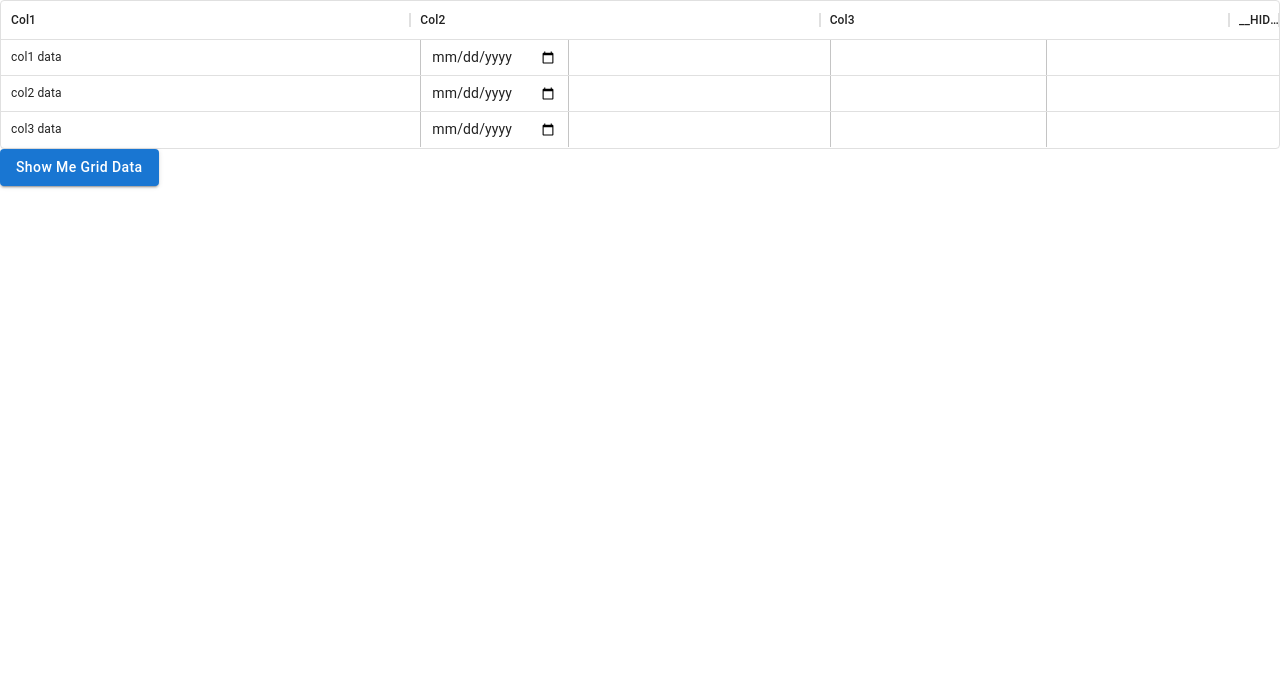
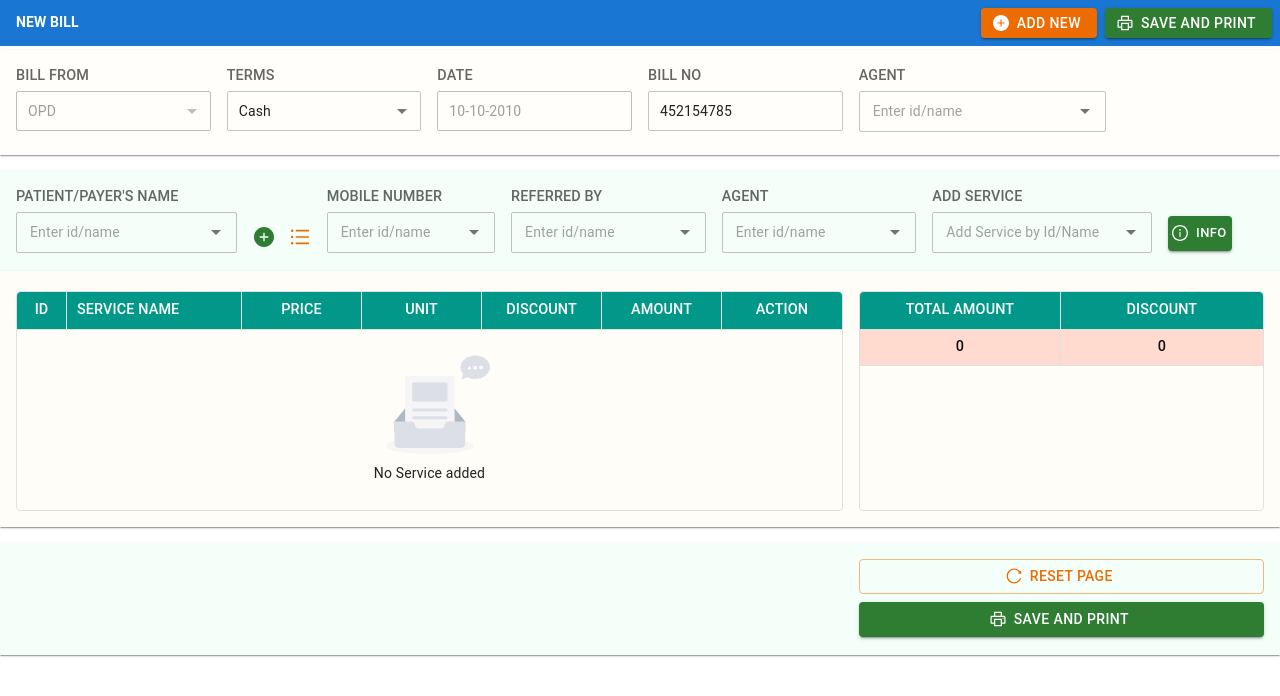
Before and after one commit to affan-habib/billing-frontend, a React (Create React App) app: page / in a window 1280 px wide. Shown: the top 696 px of the page. Built offline with nearby package versions, Linux system fonts and the light colour scheme; no server answers.

Commit message:
grid system change

```diff
--- a/src/App.js
+++ b/src/App.js
@@ -20,7 +20,7 @@ function App() {
 
   const routing = useRoutes(authRouter(isLoggedIn));
 
-  return <Home />;
+  return <Billing />;
 }
 
 export default App;
--- a/src/pages/billing/Billing.js
+++ b/src/pages/billing/Billing.js
@@ -49,11 +49,18 @@ const Billing = () => {
               <Header {...props} />
               <Paper
                 elevation={1}
-                sx={{ p: 2, mt: 2, pt: .5, background: "#FFFDF8" }}
+                sx={{ p: 2, pt: 0.5, background: "#FFFDF8" }}
                 square
               >
+                <Grid container spacing={2}>
+                  <Grid item md={8}>
+                    <Body {...props} />
+                  </Grid>
+                  <Grid item md={4}>
+                    <Final {...props} />
+                  </Grid>
+                </Grid>
                 {/* <AddItem {...props} /> */}
-                <Body {...props} />
               </Paper>
               <Paper
                 elevation={1}
@@ -61,10 +68,8 @@ const Billing = () => {
                 square
               >
                 <Grid container spacing={2}>
-                  <Grid item md={10}>
-                    <Final {...props} />
-                  </Grid>
-                  <Grid item md={2}>
+                  <Grid item md={8}></Grid>
+                  <Grid item md={4}>
                     <Remarks {...props} />
                   </Grid>
                 </Grid>
--- a/src/pages/billing/Final.js
+++ b/src/pages/billing/Final.js
@@ -4,12 +4,6 @@ import { DataGrid, gridClasses } from "@mui/x-data-grid";
 import "./styles/index.css";
 export default function Final({ values }) {
   const [discountAmount, setDiscountAmount] = React.useState(0);
-  const [advanceAmount, setAdvanceAmount] = React.useState(0);
-  const [finalCal, setFinalCal] = React.useState({
-    discountAmount: 0,
-    advanceAmount: 0,
-  });
-  console.log(discountAmount);
   const columns = [
     {
       headerClassName: "top-header-3",
@@ -31,7 +25,7 @@ export default function Final({ values }) {
     {
       headerClassName: "top-header-2",
       cellClassName: "top-header-4",
-      field: "discountAmount",
+      field: "value",
       headerClassName: "top-header-1",
       headerName: "DISCOUNT",
       editable: true,
@@ -41,36 +35,6 @@ export default function Final({ values }) {
       align: "center",
       sortable: false,
       valueGetter: (params) => discountAmount,
-    },
-    {
-      field: "advance",
-      headerClassName: "top-header-3",
-      cellClassName: "top-header-4",
-      headerClassName: "top-header-1",
-      headerName: "ADVANCE",
-      // editable: true,
-      type: "number",
-      flex: 1,
-      headerAlign: "center",
-      align: "center",
-      sortable: false,
-      valueGetter: (params) => finalCal.advanceAmount,
-    },
-    {
-      field: "due",
-
-      cellClassName: "top-header-4",
-      headerClassName: "top-header-1",
-      valueGetter: (params) =>
-        values.orderDetailList.reduce((a, b) => a + b.tariffBaseAmount, 0) -
-          discountAmount || 0,
-
-      headerName: "DUE BY (AMOUNT)",
-      type: "number",
-      flex: 1,
-      headerAlign: "center",
-      align: "center",
-      sortable: false,
     },
   ];
   const items = [
@@ -89,7 +53,7 @@ export default function Final({ values }) {
 
   console.log("hoye ja", values.orderDetailList);
   return (
-    <Box sx={{ height: 80, Width: "100%" }}>
+    <Box sx={{ height: 220, mt: 2, Width: "100%" }}>
       <DataGrid
         sx={{
           [`& .${gridClasses.row}`]: {
```
